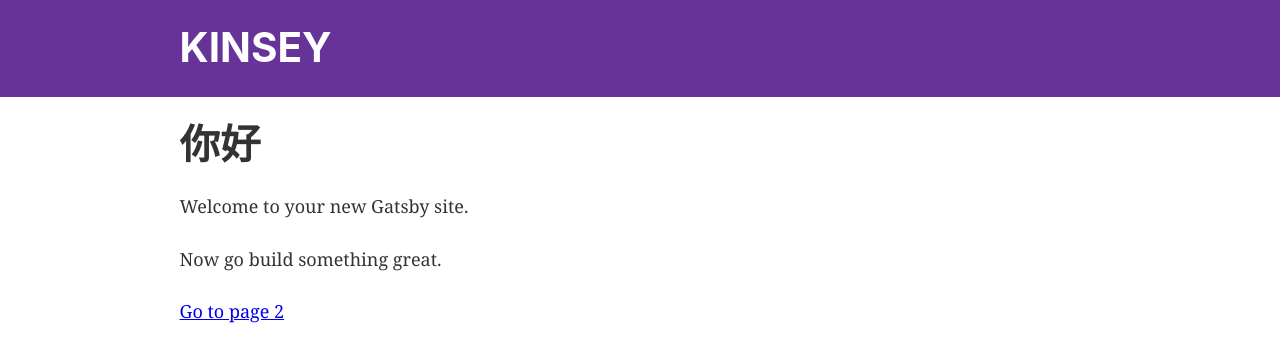
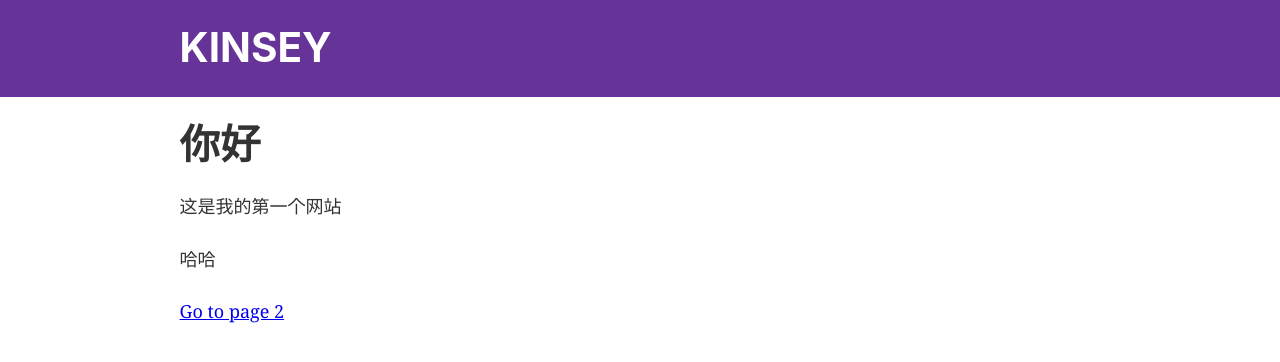
Before and after one commit to Kinseylkj/myweb, a Gatsby site: page / in a window 1280 px wide. Built offline with nearby package versions, Linux system fonts and the light colour scheme; Gatsby itself is replaced by a stand-in of ours.

```diff
--- a/src/pages/index.js
+++ b/src/pages/index.js
@@ -6,8 +6,8 @@ import Layout from '../components/layout'
 const IndexPage = () => (
   <Layout>
     <h1>你好</h1>
-    <p>Welcome to your new Gatsby site.</p>
-    <p>Now go build something great.</p>
+    <p>这是我的第一个网站</p>
+    <p>哈哈</p>
     <Link to="/page-2/">Go to page 2</Link>
   </Layout>
 )
```
